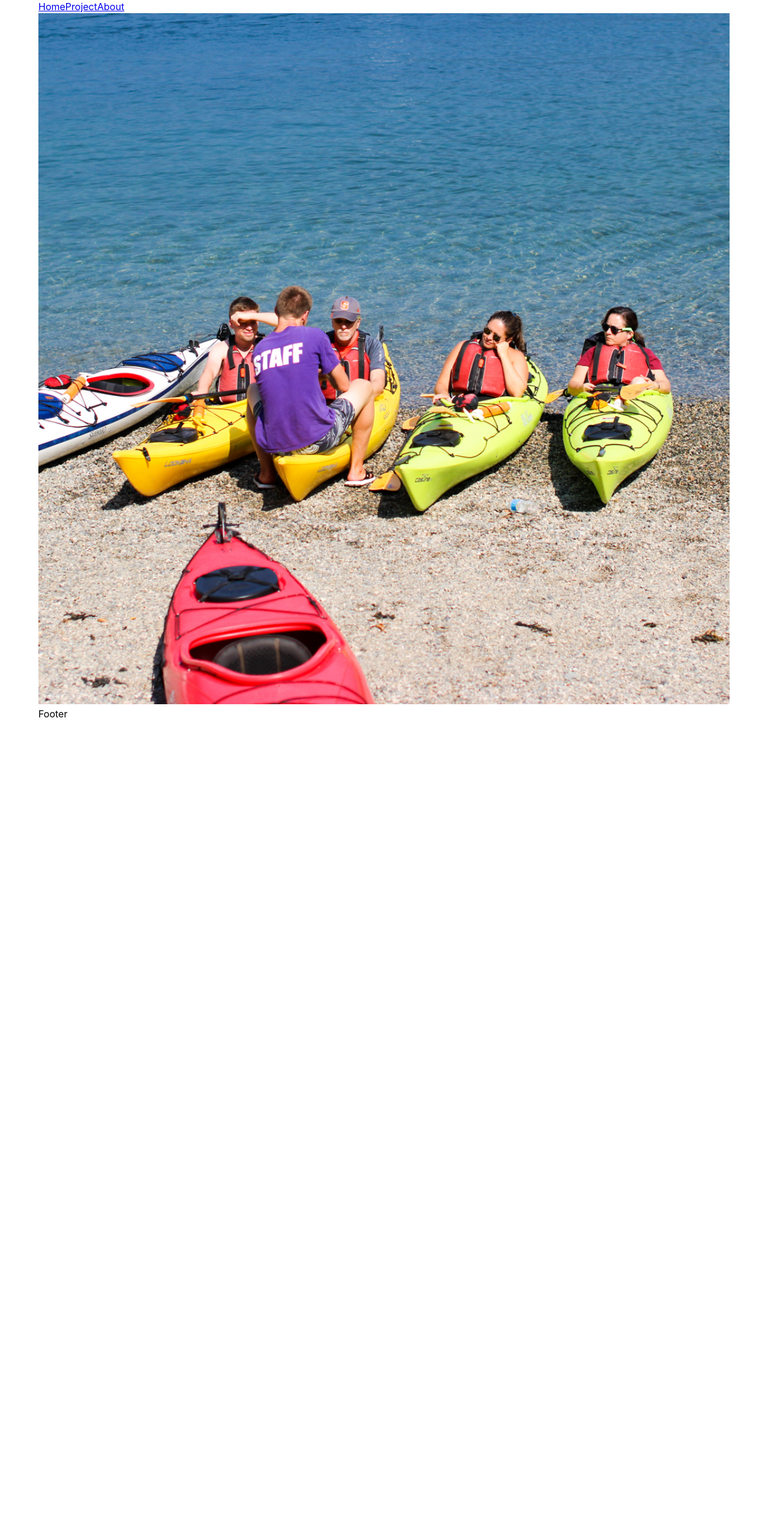
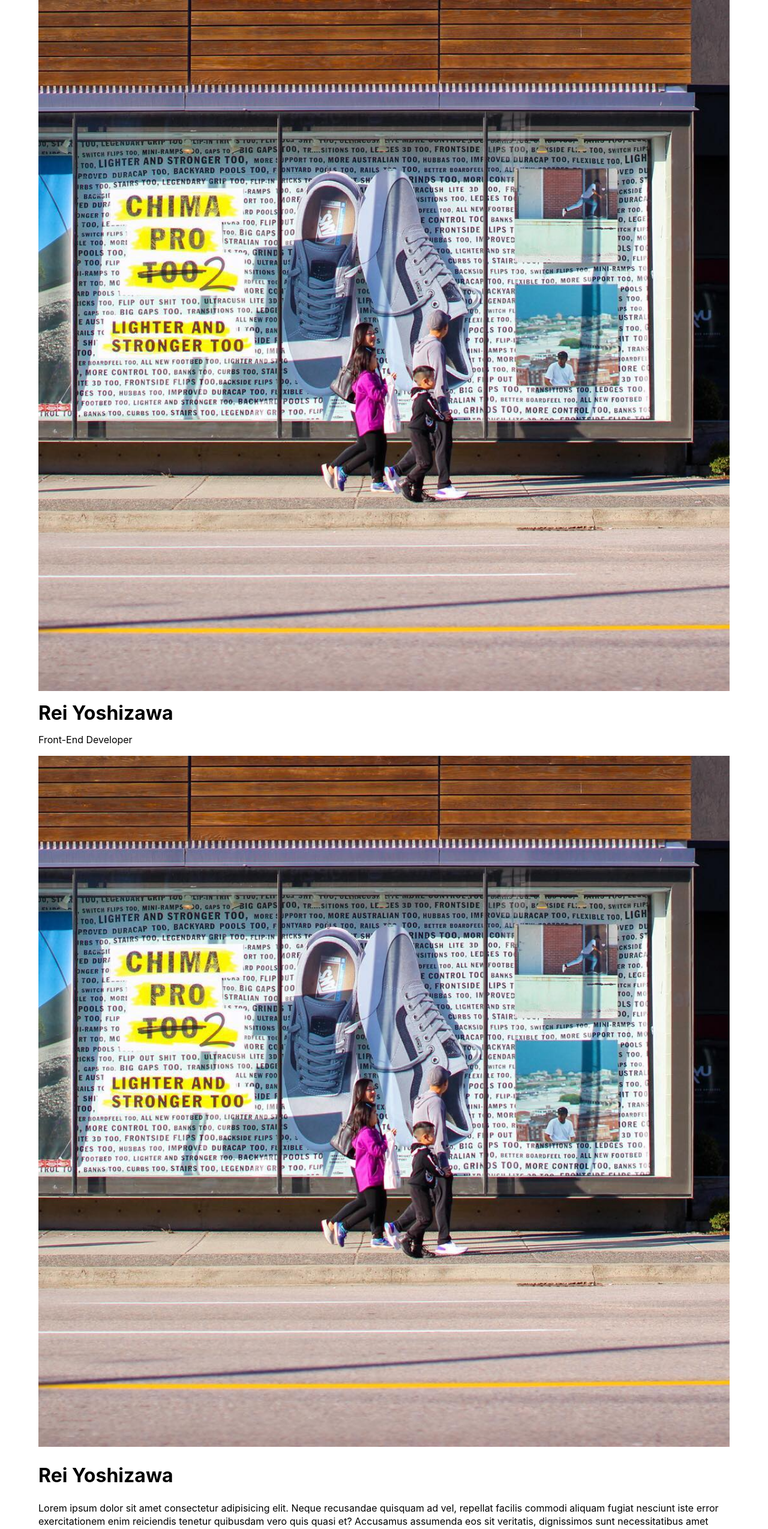
Before and after one commit to hsoyier/portfolio-react, a React (Create React App) app: page / in a window 1280 px wide. Shown: the top 2549 px of the page at 60% size. Before the commit the page ends 1201 px from the top, so only its background shows below. Built offline with nearby package versions, Linux system fonts and the light colour scheme.

Commit message:
add each components

```diff
--- a/public/index.html
+++ b/public/index.html
@@ -19,7 +19,7 @@
       work correctly both with client-side routing and a non-root public URL.
       Learn how to configure a non-root public URL by running `npm run build`.
     -->
-    <title>React App</title>
+    <title>Rei Yoshizawa Portfolio Web Site</title>
   </head>
   <body>
     <noscript>
--- a/src/App.js
+++ b/src/App.js
@@ -1,15 +1,13 @@
-import React, { Component } from 'react'
+import React, { Component } from 'react';
 import './App.css';
-import Header from './components/Header';
-import Footer from './components/Footer';
+import Main from './components/Main';
 
 export default class App extends Component {
   render() {
     return (
       <div className="wrapper">
         <div className="container">
-          <Header />
-          <Footer />
+          <Main />
         </div>
       </div>
     )
--- a/src/components/About.js
+++ b/src/components/About.js
@@ -1,14 +1,19 @@
 import React from 'react';
-import reiImg from '../assets/reiImg.jpg';
+import bg from '../assets/bg-main.jpg';
 
-const Projects = () => {
+const About = () => {
   return (
     <section>
-      <img src={reiImg} alt="Rei Yoshizawa"/>
+      <img src={bg} alt="Rei Yoshizawa"/>
       <p className="about__title">Rei Yoshizawa</p>
       <p className="about__text">Lorem ipsum dolor sit amet consectetur adipisicing elit. Neque recusandae quisquam ad vel, repellat facilis commodi aliquam fugiat nesciunt iste error exercitationem enim reiciendis tenetur quibusdam vero quis quasi et? Accusamus assumenda eos sit veritatis, dignissimos sunt necessitatibus amet quas commodi. Fugit impedit nulla ducimus voluptatum distinctio repellendus amet autem.</p>
+      <div>
+        <p>Skills</p>
+        <p>Tools</p>
+        <p>Next to...</p>
+      </div>
     </section>
   )
 }
 
-export default Projects
+export default About
--- /dev/null
+++ b/src/components/Contact.js
@@ -0,0 +1,11 @@
+import React from 'react';
+
+const Contact = () => {
+  return (
+    <React.Fragment>
+      <p><a href="mailto:reiyoshizawa0418@gmail.com">Contact Me, Future cowerkers!</a></p>
+    </React.Fragment>
+  )
+}
+
+export default Contact
--- a/src/components/Error.js
+++ /dev/null
@@ -1,11 +0,0 @@
-import React from 'react';
-
-const Error = () => {
-  return (
-    <React.Fragment>
-      Error!!!
-    </React.Fragment>
-  )
-}
-
-export default Error
--- a/src/components/Header.js
+++ b/src/components/Header.js
@@ -1,24 +1,10 @@
 import React from 'react';
-import { BrowserRouter as Router , Route, Switch } from 'react-router-dom';
-import Home from './Home';
-import Projects from './Projects';
-import About from './About';
-import Error from './Error';
-import Navigation from './Navigation';
 
 // Route should be wrapped by div tag
 const Header = () => {
   return (
-    <Router>
-      <React.Fragment>
-        <Navigation />
-        <Switch>
-          <Route path="/" component={Home} exact />
-          <Route path="/projects" component={Projects} />
-          <Route path="/about" component={About} />
-        </Switch>
-      </React.Fragment>
-    </Router>
+    <React.Fragment>
+    </React.Fragment>
   )
 }
 
--- a/src/components/Home.js
+++ /dev/null
@@ -1,12 +0,0 @@
-import React from 'react';
-import reiImg from '../assets/reiImg.jpg';
-
-const Home = () => {
-  return (
-    <React.Fragment>
-      <img src={reiImg} alt="Rei Yoshizawa"/>
-    </React.Fragment>
-  )
-}
-
-export default Home
--- /dev/null
+++ b/src/components/Main.js
@@ -0,0 +1,26 @@
+import React from 'react';
+import Header from './Header';
+import Footer from './Footer';
+import About from './About';
+import Skills from './Skills';
+import Projects from './Projects';
+import Contact from './Contact';
+import bg from '../assets/bg-main.jpg';
+
+const Main = () => {
+  return (
+    <React.Fragment>
+      <Header />
+      <img src={bg} alt="Rei Yoshizawa"/>
+      <h1>Rei Yoshizawa</h1>
+      <p>Front-End Developer</p>
+      <About />
+      <Skills />
+      <Projects />
+      <Contact />
+      <Footer />
+    </React.Fragment>
+  )
+}
+
+export default Main
--- a/src/components/Navigation.js
+++ /dev/null
@@ -1,14 +0,0 @@
-import React from 'react';
-import { NavLink } from 'react-router-dom';
-
-const Navigation = () => {
-  return (
-    <React.Fragment>
-      <NavLink to="/">Home</NavLink>
-      <NavLink to="/project">Project</NavLink>
-      <NavLink to="/about">About</NavLink>
-    </React.Fragment>
-  )
-}
-
-export default Navigation
--- a/src/components/Projects.js
+++ b/src/components/Projects.js
@@ -2,9 +2,23 @@
 
 const Projects = () => {
   return (
-    <div>
-
-    </div>
+    <React.Fragment>
+      <div>
+        <img src="http://placehold.it/350x150" alt="dummy" />
+        <p>Project Title</p>
+        <p>Project Discription</p>
+      </div>
+      <div>
+        <img src="http://placehold.it/350x150" alt="dummy" />
+        <p>Project Title</p>
+        <p>Project Discription</p>
+      </div>
+      <div>
+        <img src="http://placehold.it/350x150" alt="dummy" />
+        <p>Project Title</p>
+        <p>Project Discription</p>
+      </div>
+    </React.Fragment>
   )
 }
 
--- /dev/null
+++ b/src/components/Skills.js
@@ -0,0 +1,11 @@
+import React from 'react';
+
+const Skills = () => {
+  return (
+    <div>
+
+    </div>
+  )
+}
+
+export default Skills
```
Also changed, not shown: src/assets/bg-main.jpg (added), src/assets/reiImg.jpg (deleted).
